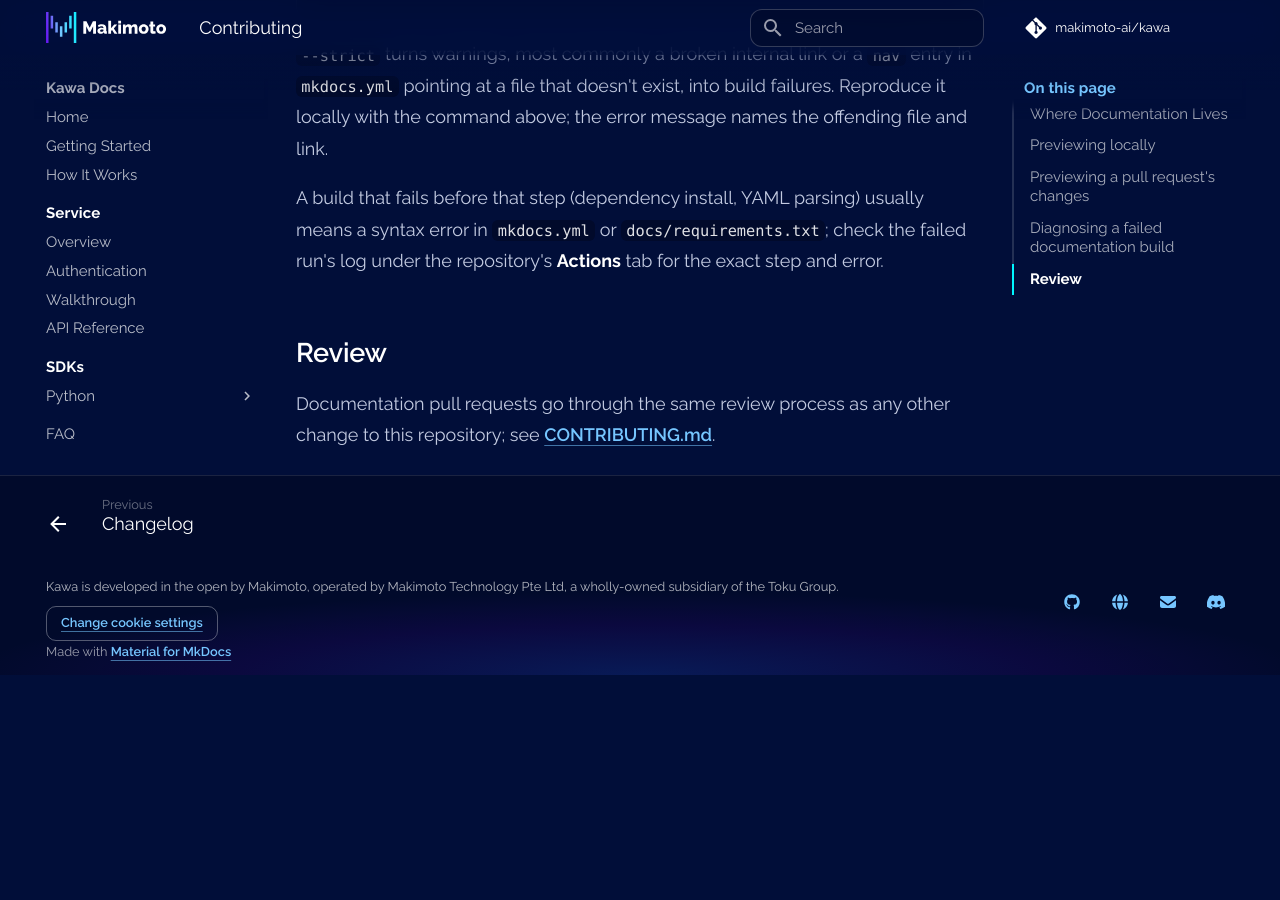
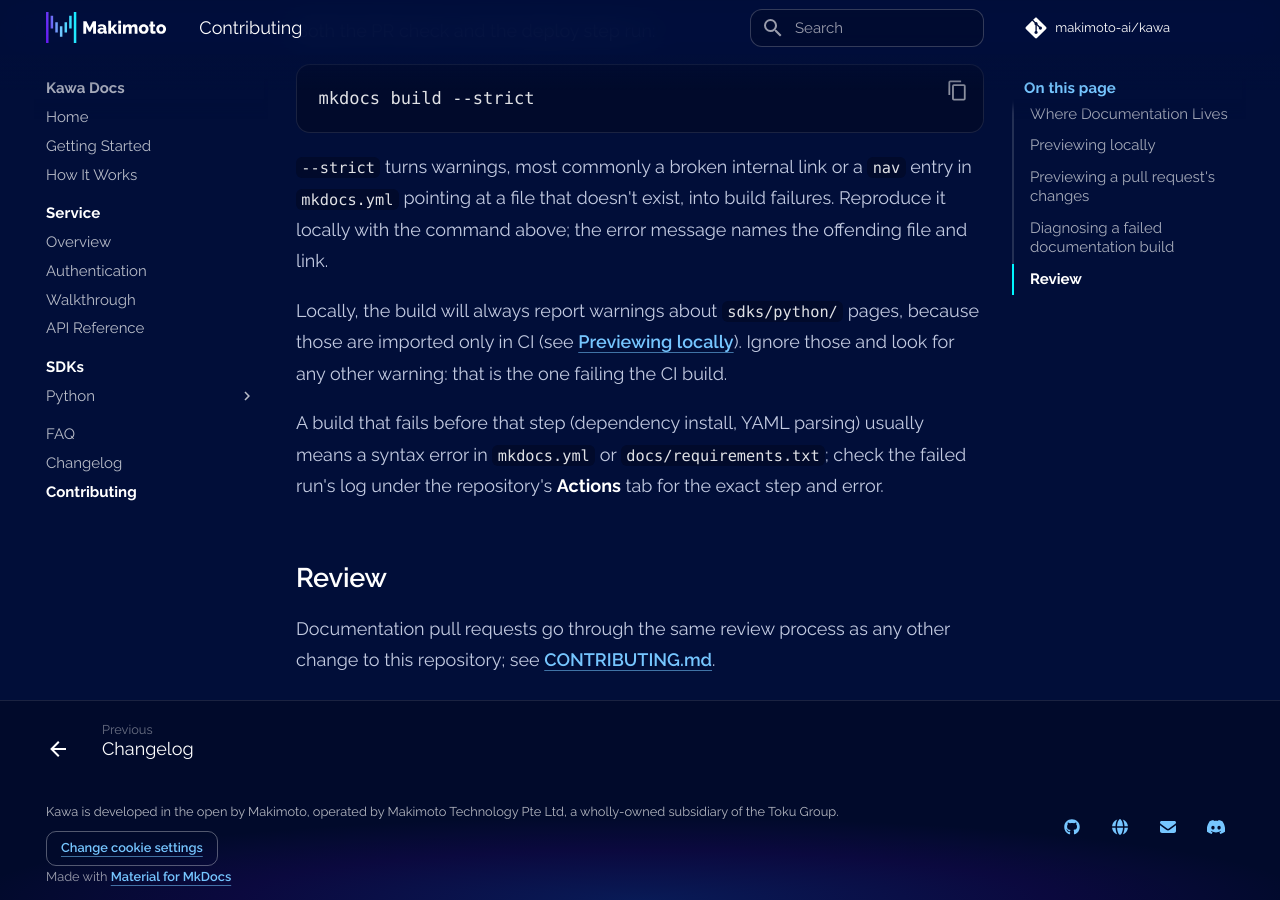
Before and after one commit to makimoto-ai/kawa, an MkDocs documentation site: the page built from docs/CONTRIBUTING.md, in a window 1280 px wide and 900 px high, scrolled down 2422 px. Built offline with MkDocs 1.6.1 and Material for MkDocs 9.7.7, drawn with Linux system fonts in a browser that asks for light colours; comment, search, counter and statistics services are not loaded; before the commit the page ends 3097 px from its top, so only the background shows below that; some of the changed text lies outside the part shown.

Commit message:
chore: updating contributing

````diff
--- a/docs/CONTRIBUTING.md
+++ b/docs/CONTRIBUTING.md
@@ -34,8 +34,12 @@
 
 ```bash
 pip install -r docs/requirements.txt
-mkdocs serve
+mkdocs serve --no-strict
 ```
+
+The Python SDK pages are imported only in CI builds, so locally they are
+missing and MkDocs warns about them; `--no-strict` lets the rest of the site
+preview anyway.
 
 Open the URL it prints (typically `http://127.0.0.1:8000/`; the site serves
 from the root because `site_url` in `mkdocs.yml` has no sub-path). The server
@@ -69,6 +73,8 @@
 
 `--strict` turns warnings, most commonly a broken internal link or a `nav` entry in `mkdocs.yml` pointing at a file that doesn't exist, into build failures. Reproduce it locally with the command above; the error message names the offending file and link.
 
+Locally, the build will always report warnings about `sdks/python/` pages, because those are imported only in CI (see [Previewing locally](#previewing-locally)). Ignore those and look for any other warning: that is the one failing the CI build.
+
 A build that fails before that step (dependency install, YAML parsing) usually means a syntax error in `mkdocs.yml` or `docs/requirements.txt`; check the failed run's log under the repository's **Actions** tab for the exact step and error.
 
 ## Review
````
